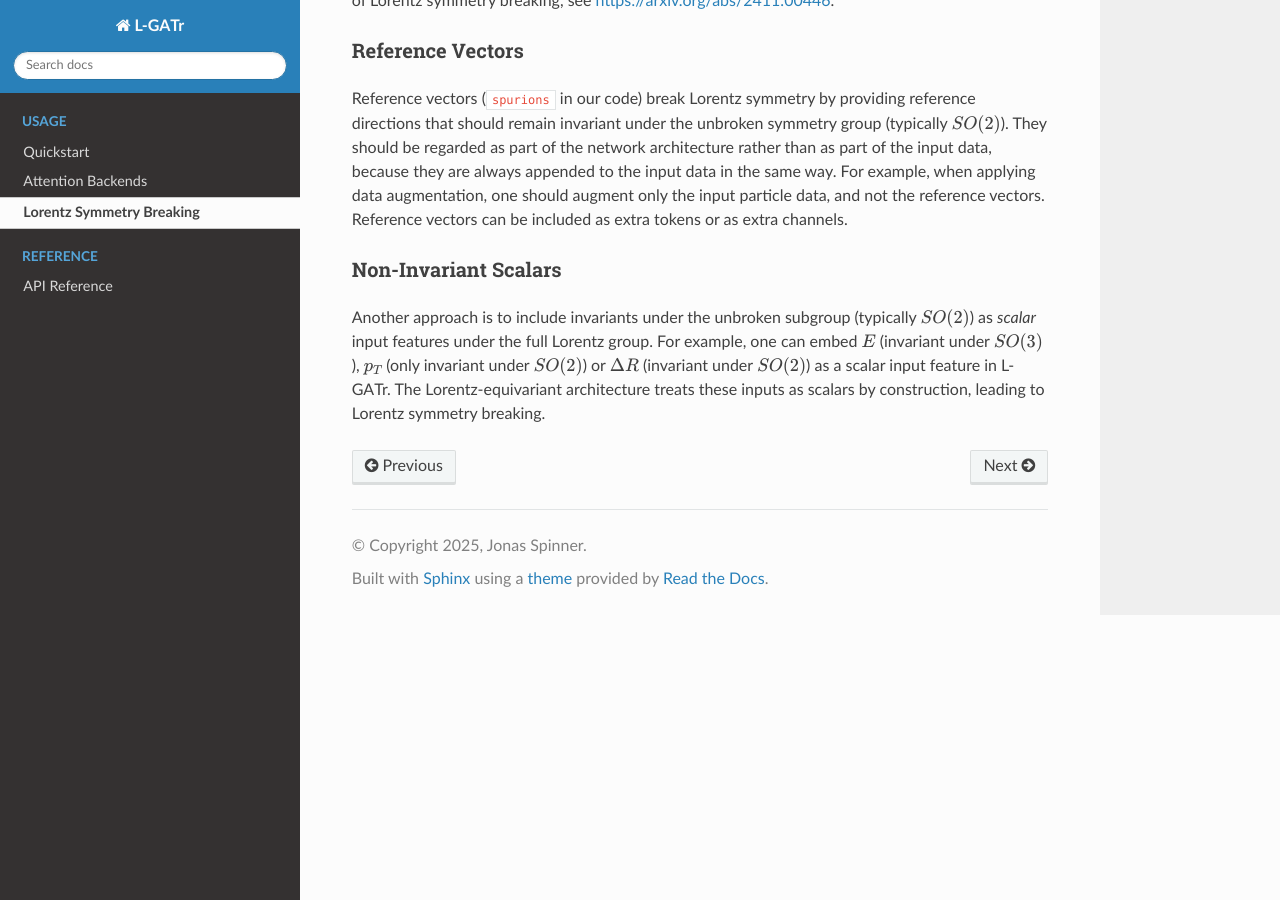
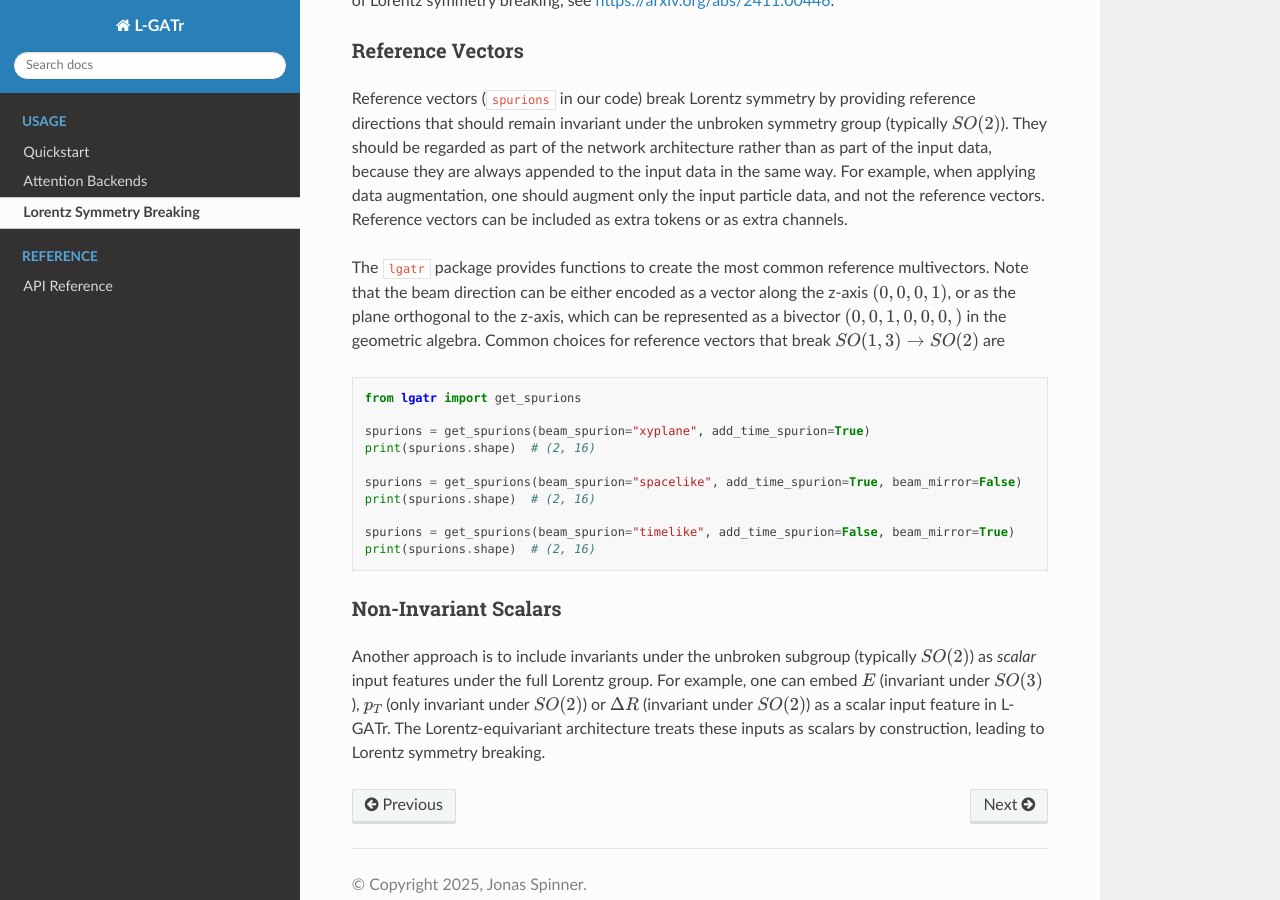
Before and after one commit to heidelberg-hepml/lgatr, a Sphinx documentation site: the page built from docs/source/symmetrybreaking.rst, in a window 1280 px wide and 900 px high, scrolled down 1099 px. Built offline with Sphinx 7.4.7 and the Read the Docs theme 3.1.0, drawn with Linux system fonts in a browser that asks for light colours.

Commit message:
Small docs improvement

```diff
--- a/docs/source/index.rst
+++ b/docs/source/index.rst
@@ -11,7 +11,7 @@ These layers are combined into a transformer architecture.
    :align: center
    :width: 100%
 
-This documentation describes the accompanying ``lgatr`` package,
+This documentation describes the ``lgatr`` package,
 available under https://github.com/heidelberg-hepml/lgatr.
 
 * :doc:`quickstart`
--- a/docs/source/symmetrybreaking.rst
+++ b/docs/source/symmetrybreaking.rst
@@ -58,6 +58,25 @@ the input data in the same way. For example, when applying data augmentation, on
 augment only the input particle data, and not the reference vectors.
 Reference vectors can be included as extra tokens or as extra channels.
 
+The ``lgatr`` package provides functions to create the most common reference multivectors.
+Note that the beam direction can be either encoded as a vector along the z-axis :math:`(0,0,0,1)`,
+or as the plane orthogonal to the z-axis, which can be represented as a
+bivector :math:`(0,0,1,0,0,0,)` in the geometric algebra. Common choices for reference vectors
+that break :math:`SO(1,3) \to SO(2)` are
+
+.. code-block:: python
+
+    from lgatr import get_spurions
+
+    spurions = get_spurions(beam_spurion="xyplane", add_time_spurion=True)
+    print(spurions.shape)  # (2, 16)
+
+    spurions = get_spurions(beam_spurion="spacelike", add_time_spurion=True, beam_mirror=False)
+    print(spurions.shape)  # (2, 16)
+
+    spurions = get_spurions(beam_spurion="timelike", add_time_spurion=False, beam_mirror=True)
+    print(spurions.shape)  # (2, 16)
+
 Non-Invariant Scalars
 ~~~~~~~~~~~~~~~~~~~~~
 
```
